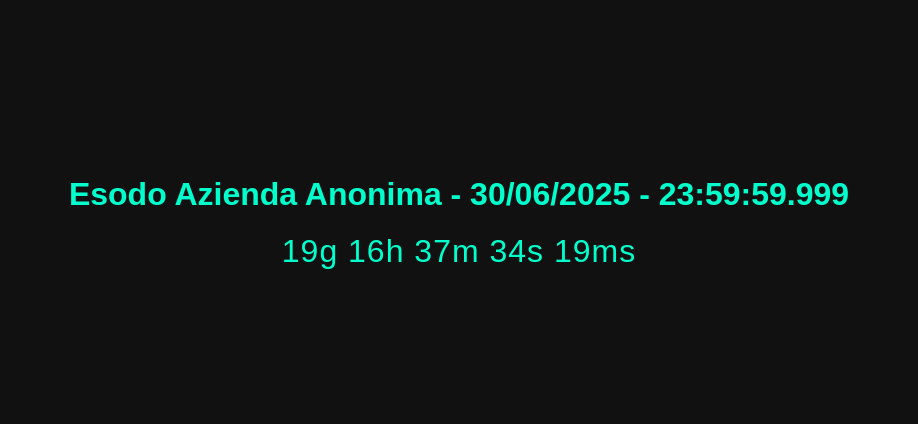
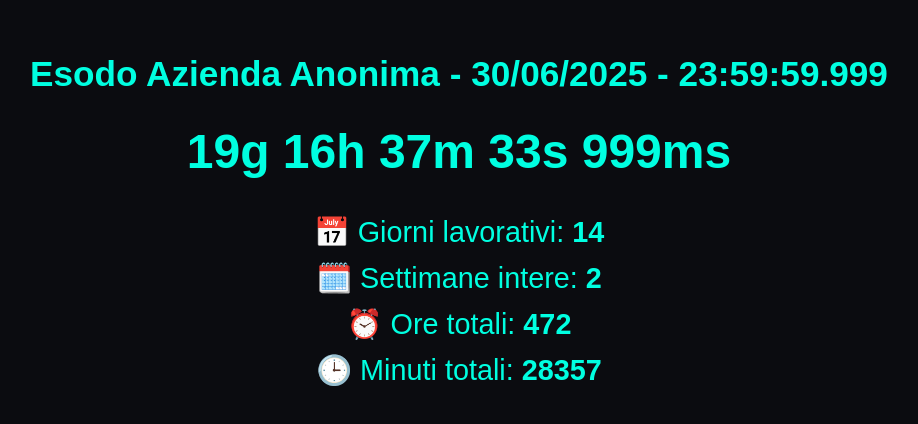
Before and after one commit to IspettoreZenigata/CountDownAziendaAnonima, a plain HTML site: page CountDown.html in a window 1280 px wide. Shown: the part 196-620 px from the top of the page, without its empty margins (181-1099 px from the left). Drawn offline with Linux system fonts and the light colour scheme.

Commit message:
Update CountDown.html

```diff
--- a/CountDown.html
+++ b/CountDown.html
@@ -2,44 +2,71 @@
 <html lang="it">
 <head>
   <meta charset="UTF-8" />
-  <meta name="viewport" content="width=device-width, initial-scale=1.0" />
-  <title>COUNTDOWN AZIENDA ANONIMA --> 30/06/2025</title>
+  <meta name="viewport" content="width=device-width, initial-scale=1.0"/>
+  <title>Countdown avanzato fino al 30/06/2025</title>
   <style>
     body {
       font-family: sans-serif;
-      background: #111;
-      color: #00ffcc;
+      background-color: #0b0c10;
+      color: #00ffe1;
       display: flex;
+      flex-direction: column;
+      align-items: center;
       justify-content: center;
-      align-items: center;
       height: 100vh;
-      flex-direction: column;
+      text-align: center;
     }
+
     h1 {
-      margin-bottom: 20px;
+      margin-bottom: 30px;
+      font-size: 2.2rem;
     }
+
     #countdown {
-      font-size: 2rem;
-      letter-spacing: 1px;
+      font-size: 3rem;
+      font-weight: bold;
+      margin-bottom: 30px;
     }
+
+    #altCounts {
+      font-size: 1.8rem;
+      line-height: 1.6;
+    }
+
     #expired {
       color: red;
       font-size: 2rem;
       margin-top: 20px;
+      display: none;
     }
   </style>
 </head>
 <body>
   <h1>Esodo Azienda Anonima - 30/06/2025 - 23:59:59.999</h1>
-  <div id="countdown">Calcolo in corso...</div>
-  <div id="expired" style="display: none;">Countdown terminato!</div>
+
+  <div id="countdown">Caricamento...</div>
+  <div id="altCounts"></div>
+  <div id="expired">Countdown terminato!</div>
 
   <script>
     const countdownEl = document.getElementById("countdown");
+    const altCountsEl = document.getElementById("altCounts");
     const expiredEl = document.getElementById("expired");
 
-    // Data target: 30 giugno 2025 alle 23:59:59.999
     const targetDate = new Date("2025-06-30T23:59:59.999");
+
+    function getWorkingDays(start, end) {
+      let count = 0;
+      const current = new Date(start);
+
+      while (current < end) {
+        const day = current.getDay();
+        if (day !== 0 && day !== 6) count++; // esclude domenica (0) e sabato (6)
+        current.setDate(current.getDate() + 1);
+      }
+
+      return count;
+    }
 
     function updateCountdown() {
       const now = new Date();
@@ -47,6 +74,7 @@
 
       if (distance <= 0) {
         countdownEl.style.display = "none";
+        altCountsEl.style.display = "none";
         expiredEl.style.display = "block";
         clearInterval(interval);
         return;
@@ -58,11 +86,23 @@
       const seconds = Math.floor((distance / 1000) % 60);
       const milliseconds = distance % 1000;
 
+      const totalHours = Math.floor(distance / (1000 * 60 * 60));
+      const totalMinutes = Math.floor(distance / (1000 * 60));
+      const totalWeeks = Math.floor(days / 7);
+      const workingDays = getWorkingDays(now, targetDate);
+
       countdownEl.textContent = `${days}g ${hours}h ${minutes}m ${seconds}s ${milliseconds}ms`;
+
+      altCountsEl.innerHTML = `
+        <div>📅 Giorni lavorativi: <strong>${workingDays}</strong></div>
+        <div>🗓️ Settimane intere: <strong>${totalWeeks}</strong></div>
+        <div>⏰ Ore totali: <strong>${totalHours}</strong></div>
+        <div>🕒 Minuti totali: <strong>${totalMinutes}</strong></div>
+      `;
     }
 
-    const interval = setInterval(updateCountdown, 30);
-    updateCountdown(); // Primo aggiornamento immediato
+    const interval = setInterval(updateCountdown, 50);
+    updateCountdown();
   </script>
 </body>
 </html>
```
